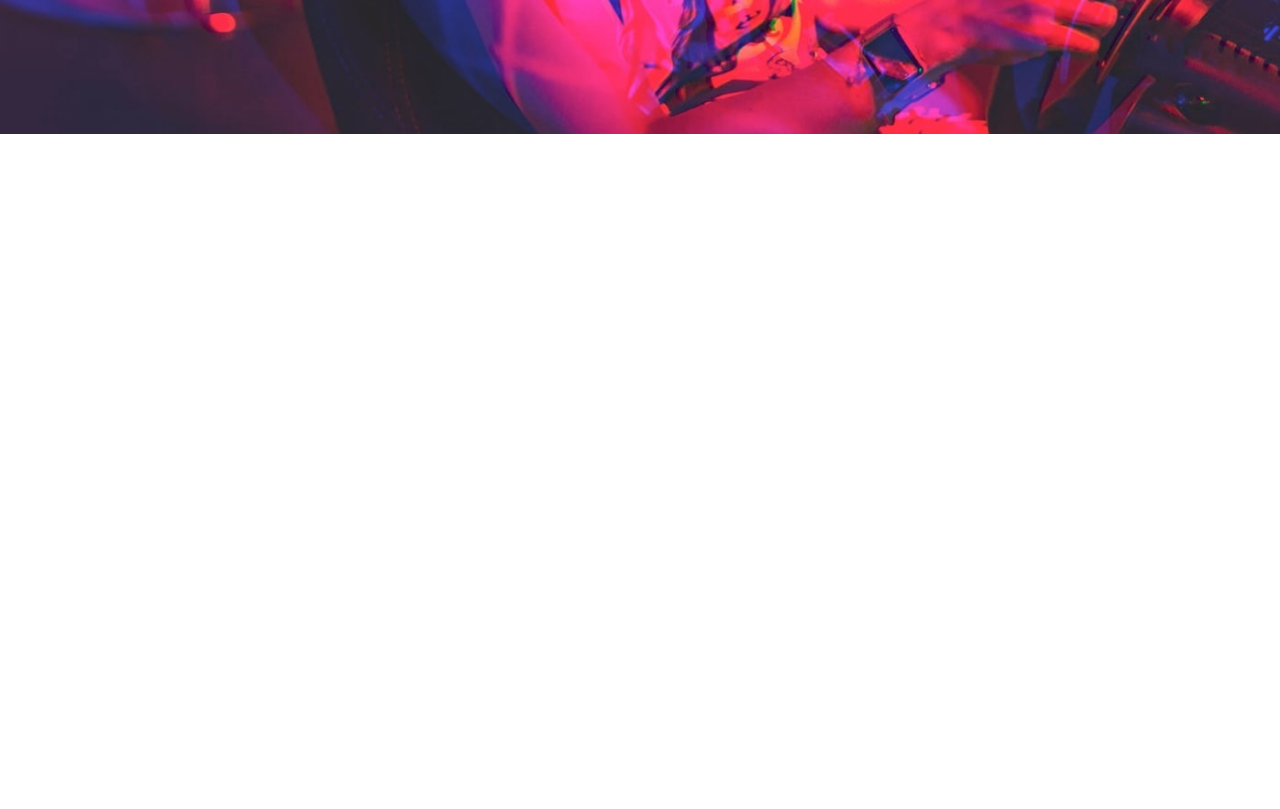
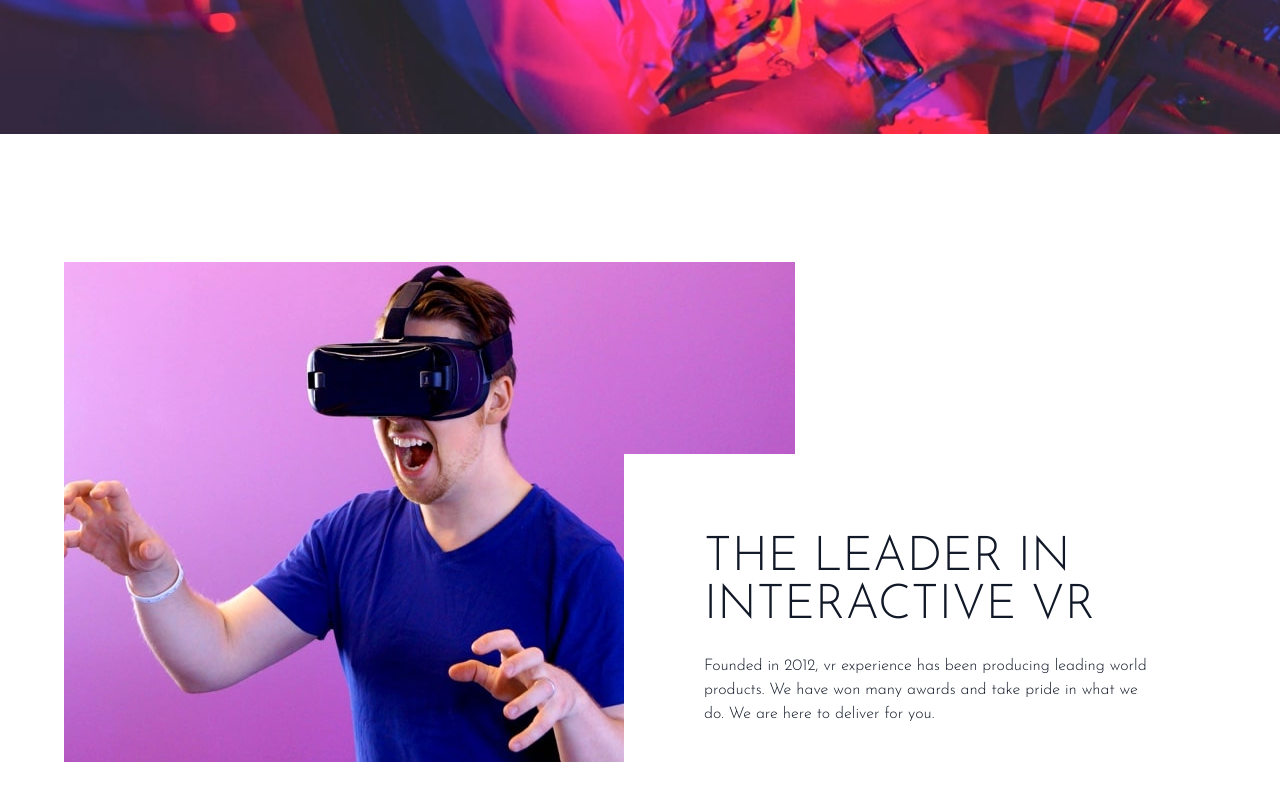
Before and after one commit to lakhssingh/vrstudios, a website: page index.html in a window 1280 px wide. Shown: the part 462-1271 px from the top of the page. Before the commit the page ends 800 px from the top, so only its background shows below. Drawn offline with Linux system fonts and the light colour scheme.

Commit message:
add feature section

```diff
--- a/index.html
+++ b/index.html
@@ -8,7 +8,7 @@
     <link rel="preconnect" href="https://fonts.googleapis.com">
 <link rel="preconnect" href="https://fonts.gstatic.com" crossorigin>
 <link href="https://fonts.googleapis.com/css2?family=Alata&family=Josefin+Sans:wght@300&family=Lobster+Two&family=Montserrat:wght@400;500;600&family=Poppins&display=swap" rel="stylesheet">
-    <title>Simple Tailwind Starter</title>
+    <title>Vr experience</title>
   </head>
   <body>
 
@@ -52,6 +52,25 @@
     </div>
   </div>
 </section>
+<!--Feature section-->
+<id id="feature">
+  <!--Feature Container-->
+  <div class="relative container flex flex-col max-w-6xl mx-auto my-32 px-6 text-gray-900 md:flex-row md:px-0">
+    <!--Image-->
+  <img src="images/desktop/image-interactive.jpg" alt="interactive image">
+
+  <!--Text container-->
+  <div class="top-48 pr-0 bg-white md:absolute md:right-0 md:py-20 md:pl-20">
+    <h2 class="max-w-lg mt-10 mb-6 font-sans text-4xl text-center text-gray-900 uppercase md:text-5xl md:mt-0 md:text-left">
+      The Leader in interactive VR
+    </h2>
+    <p class="max-w-md text-center md:text-left">
+      Founded in 2012, vr experience has been producing leading world products.
+      We have won many awards and take pride in what we do. We are here to deliver for you.
+    </p>
+  </div>
+  </div>
+</id>
 
 
   </body>
```
Also changed, not shown: css/style.css.
